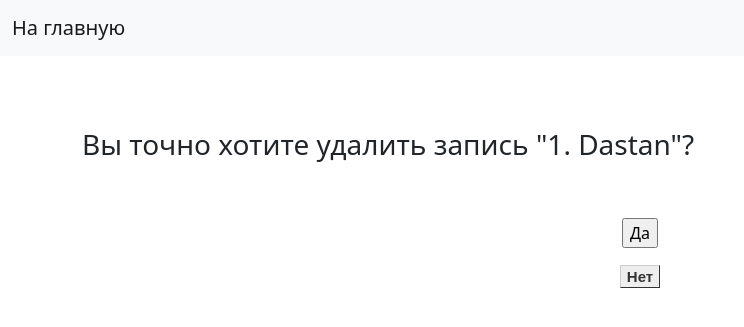
After one commit to DastanTA/Exam_6, a Django app: page /1/delete in a window 1280 px wide. The commit adds this page. Shown: the top 327 px of the page, without its empty margins (0-744 px from the left). Run offline with Django 4.2, Linux system fonts and the light colour scheme; data comes from the database, SQL or seed files in the repository.

Commit message:
5-этап реализован. +оставил форму поиска только на главной странице

```diff
--- a/source/guestbook/static/css/style.css
+++ b/source/guestbook/static/css/style.css
@@ -8,3 +8,26 @@
     border: solid 1px red;
     box-shadow: red 0 0 3px;
 }
+
+a.delete_no_link{
+    font: bold 15px Arial;
+    text-decoration: none;
+    background-color: #EEEEEE;
+    color: #333333;
+    padding: 2px 6px 2px 6px;
+    border-top: 1px solid #CCCCCC;
+    border-right: 1px solid #333333;
+    border-bottom: 1px solid #333333;
+    border-left: 1px solid #CCCCCC;
+}
+
+a.delete_no_link:hover {
+    background-color: #d6d6d6;
+}
+
+a.delete_no_link:active {
+    border-top: 1px solid #333333;
+    border-right: 1px solid #CCCCCC;
+    border-bottom: 1px solid #CCCCCC;
+    border-left: 1px solid #333333;
+}
--- a/source/guestbook/templates/base.html
+++ b/source/guestbook/templates/base.html
@@ -23,10 +23,7 @@
       <ul class="navbar-nav me-auto mb-2 mb-lg-0">
           {% block menu %}{% endblock %}
       </ul>
-      <form class="d-flex" role="search">
-        <input class="form-control me-2" type="search" placeholder="Search" aria-label="Search">
-        <button class="btn btn-outline-success" type="submit">Search</button>
-      </form>
+    {% block search %}{% endblock %}
     </div>
   </div>
 </nav>
--- /dev/null
+++ b/source/guestbook/templates/delete.html
@@ -0,0 +1,12 @@
+{% extends "base.html" %}
+
+{% block title %}Delete{% endblock %}
+
+{% block content %}
+    <br><br><br><h3>Вы точно хотите удалить запись "{{ note }}"?</h3><br><br>
+    <form method="POST" action="{% url "delete_note" note.id %}" class="text-center">
+        {% csrf_token %}
+        <p><input type="submit" value="Да"></p>
+        <p><a class="delete_no_link" href="{% url "main" %}">Нет</a></p>
+    </form>
+{% endblock %}
--- a/source/guestbook/views.py
+++ b/source/guestbook/views.py
@@ -45,3 +45,12 @@ def note_update_view(request, pk, *args, **kwargs):
             return redirect('main')
         else:
             return render(request, 'update.html', context={'form': form, 'note': note})
+
+
+def delete_note(request, pk, *args, **kwargs):
+    note = get_object_or_404(NoteModel, pk=pk)
+    if request.method == 'GET':
+        return render(request, 'delete.html', context={'note': note})
+    elif request.method == 'POST':
+        note.delete()
+        return redirect('main')
--- a/source/main/urls.py
+++ b/source/main/urls.py
@@ -1,10 +1,11 @@
 from django.contrib import admin
 from django.urls import path
-from guestbook.views import main_page, note_create_view, note_update_view
+from guestbook.views import main_page, note_create_view, note_update_view, delete_note
 
 urlpatterns = [
     path('admin/', admin.site.urls),
     path('', main_page, name='main'),
     path('add/', note_create_view, name='create_note'),
-    path('<int:pk>/update', note_update_view, name='update_note')
+    path('<int:pk>/update', note_update_view, name='update_note'),
+    path('<int:pk>/delete', delete_note, name='delete_note'),
 ]
```
Also changed, not shown: source/guestbook/templates/index.html (+8 -1 lines).
